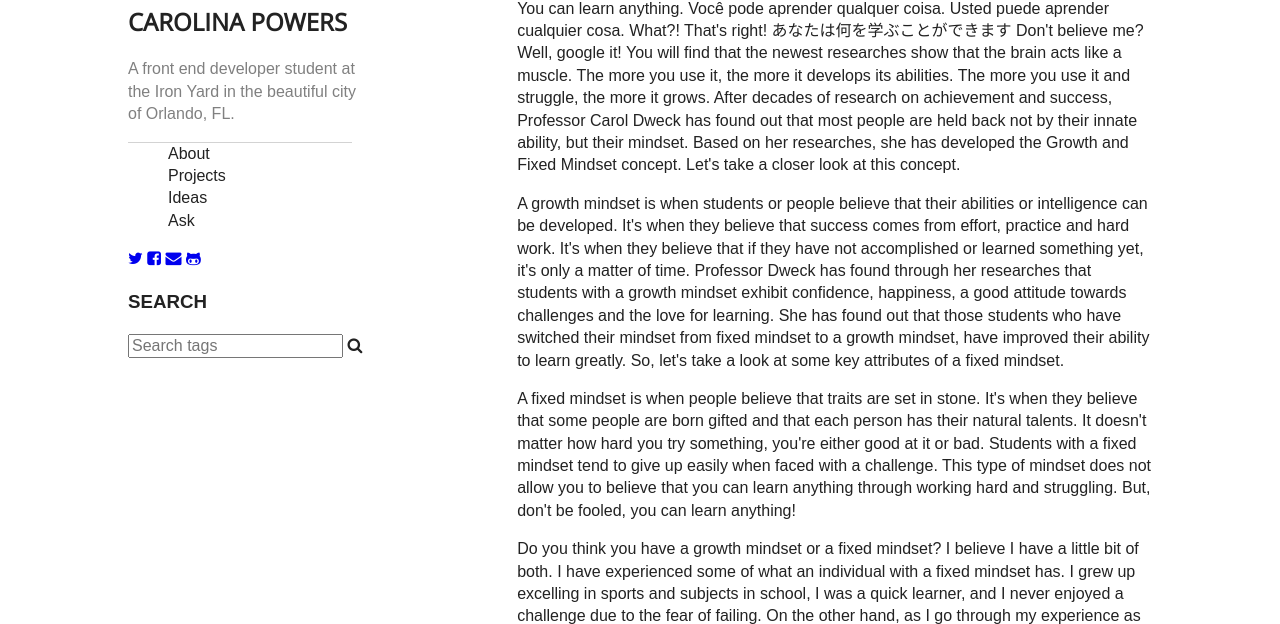
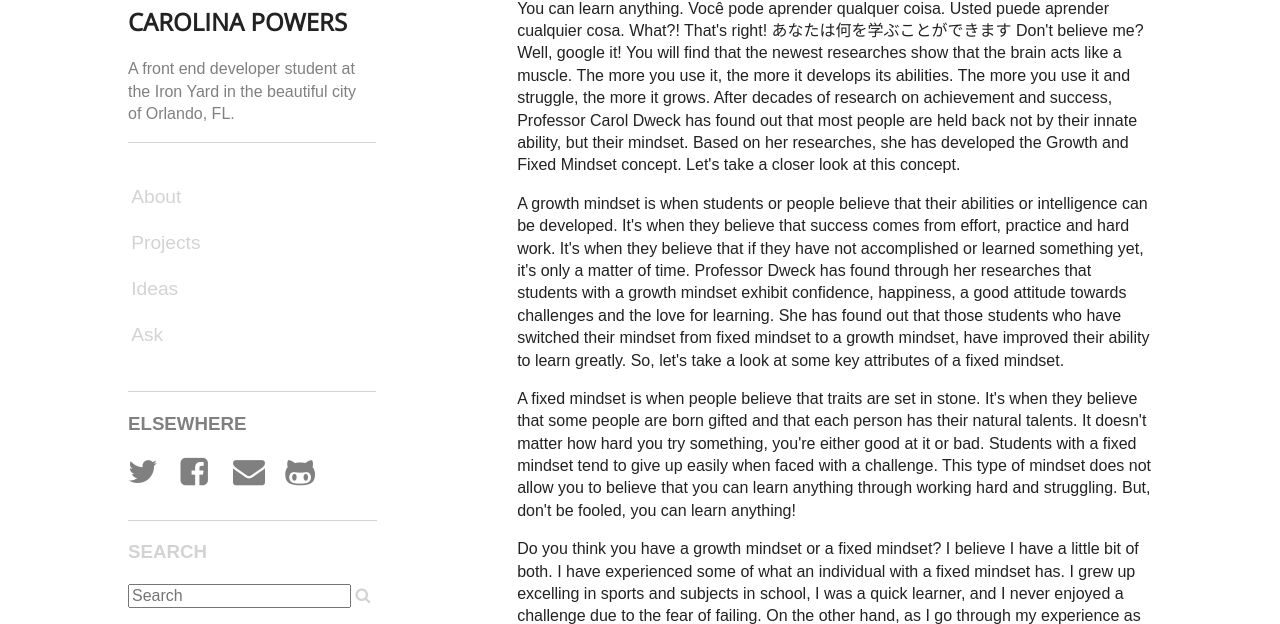
Before and after one commit to carolinapowers/carolinapowers.github.io, a plain HTML site: page index.html in a window 1280 px wide. Shown: the part 570-1194 px from the top of the page. Drawn offline with nearby package versions, Linux system fonts and the light colour scheme.

Commit message:
sidebar for the blog

```diff
--- a/css/main.css
+++ b/css/main.css
@@ -152,22 +152,55 @@ aside p {
 
 aside ul {
     border-top: 0.1em solid lightgrey;
+    border-bottom: 0.1em solid lightgrey;
     width:60%;
-
     text-align: left;
+    padding: 2em;
 
 }
 
 aside li {
    display: block;
    text-align: left;
+    font-family: 'PT Sans', sans-serif;
+    color: lightgrey;
+    padding: 0.5em;
+    margin-left: -2em;
+    font-size: 1.2em;
+
+}
+
+.social-icons {
+    border-bottom: 0.1em solid lightgrey;
+    width: 81%;
+    color: grey;
+}
+
+.social-icons i {
+    height: 2em;
+    width: 1.5em;
+    color: grey;
+}
+
+form h3 {
+    color: lightgrey;
+    font-family: 'PT Sans', sans-serif;
+}
+
+input {
+    width: 70%;
+}
+
+form i {
+    color: lightgrey;
 }
 
 
 footer {
     clear: both;
+}
 
-}
+
 
 
 
--- a/index.html
+++ b/index.html
@@ -58,14 +58,15 @@
                         <li>Ask</li>
                     </ul>
                     <div class="social-icons">
-                        <a href="http://twitter.com/carolinapowers"><i class="fa fa-twitter"></i></a>
-                        <a href="http://facebook.com/carolinapowers"><i class="fa fa-facebook-square"></i></a>
-                        <a href="mailto:carolinapoloni@gmail.com"><i class="fa fa-envelope"></i></a>
-                        <a href="https://github.com/carolinapowers"><i class="fa fa-github-alt"></i></a>
+                        <h3>ELSEWHERE</h3>
+                        <a href="http://twitter.com/carolinapowers"><i class="fa fa-twitter fa-2x"></i></a>
+                        <a href="http://facebook.com/carolinapowers"><i class="fa fa-facebook-square fa-2x"></i></a>
+                        <a href="mailto:carolinapoloni@gmail.com"><i class="fa fa-envelope fa-2x"></i></a>
+                        <a href="https://github.com/carolinapowers"><i class="fa fa-github-alt fa-2x"></i></a>
                     </div><!--social-icons-->
                     <form action="/search" class="module search-form" method="get">
                     <h3>SEARCH</h3>
-                    <input id="search-field" name="q" placeholder="Search tags" type="text" value=""> <i class="fa fa-search"></i>
+                    <input id="search-field" name="q" placeholder="Search" type="text" value=""> <i class="fa fa-search"></i>
 </form>
 
                 </aside>
```
